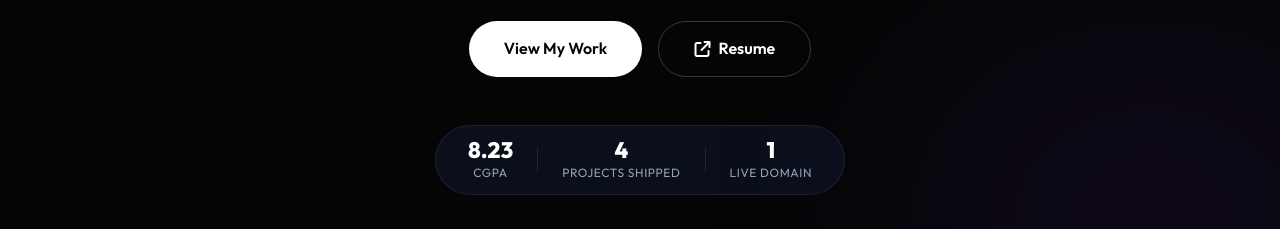
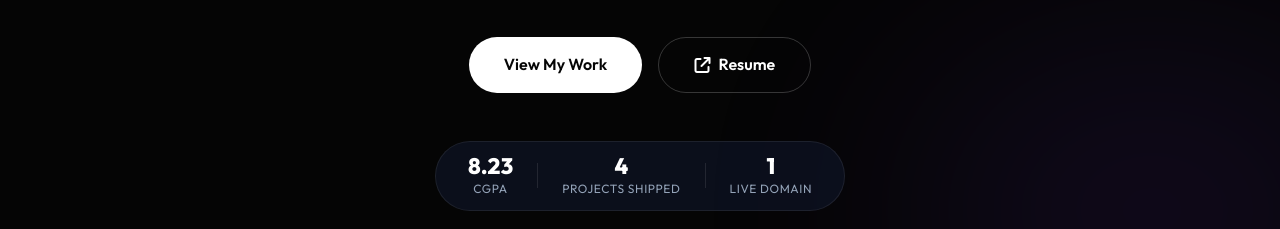
Before and after one commit to jagruthv/Portfolio, a plain HTML site: page index.html in a window 1280 px wide. Shown: the part 510-739 px from the top of the page. Drawn offline with Linux system fonts and the light colour scheme.

Commit message:
fix: actually push hero content down using margin-top on .hero-content

```diff
--- a/style.css
+++ b/style.css
@@ -187,15 +187,11 @@ nav {
     justify-content: center;
     text-align: center;
     position: relative;
-    padding-top: 8rem;
+    padding-top: 4rem;
 }
 
-.hero-badge {
-    font-weight: 700;
-    letter-spacing: 0.15em;
-    margin-bottom: 1rem;
-    display: inline-block;
-    font-size: 0.9rem;
+.hero-content {
+    margin-top: 5rem; /* pushes content block down from true center */
 }
 
 .hero-content h1 {
```
